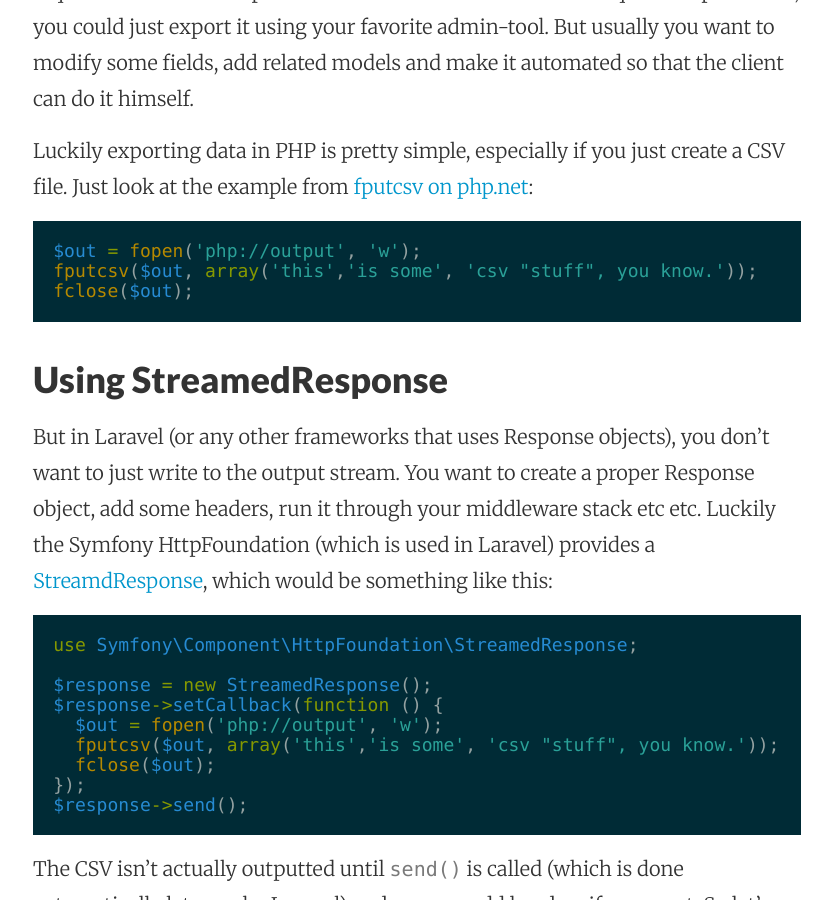
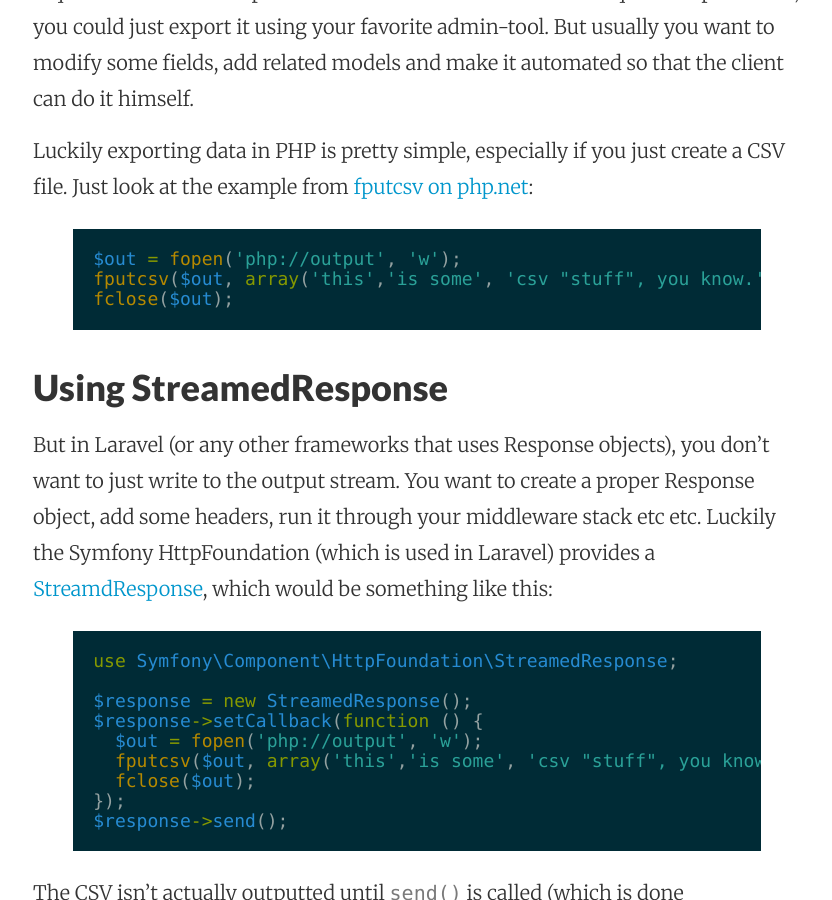
Before and after one commit to barryvdh/barryvdh.github.io, a Jekyll site: the page built from _posts/2015-02-08-streaming-large-csv-files-with-laravel-chunk.md, in a window 1280 px wide and 900 px high, scrolled down 738 px. Shown: the whole window, without its empty margins (223-1055 px from the left). Built offline with Jekyll 4.4.1, drawn with Linux system fonts in a browser that asks for light colours; nearby versions of some CDN libraries.

Commit message:
TWeak highlighting

````diff
--- a/_posts/2015-02-08-streaming-large-csv-files-with-laravel-chunk.md
+++ b/_posts/2015-02-08-streaming-large-csv-files-with-laravel-chunk.md
@@ -11,16 +11,16 @@
 
 Luckily exporting data in PHP is pretty simple, especially if you just create a CSV file. Just look at the example from [fputcsv on php.net](http://php.net/manual/en/function.fputcsv.php):
 
-```php
+{% highlight php %}
 $out = fopen('php://output', 'w');
 fputcsv($out, array('this','is some', 'csv "stuff", you know.'));
 fclose($out);
-```
+{% endhighlight %}
 
 ### Using StreamedResponse
 But in Laravel (or any other frameworks that uses Response objects), you don't want to just write to the output stream. You want to create a proper Response object, add some headers, run it through your middleware stack etc etc. Luckily the Symfony HttpFoundation (which is used in Laravel) provides a [StreamdResponse](http://symfony.com/doc/current/components/http_foundation/introduction.html#streaming-a-response), which would be something like this:
 
-```php
+{% highlight php %}
 use Symfony\Component\HttpFoundation\StreamedResponse;
 
 $response = new StreamedResponse();
@@ -30,11 +30,11 @@
   fclose($out);
 });
 $response->send();
-```
+{% endhighlight %}
 
 The CSV isn't actually outputted until `send()` is called (which is done automatically later on by Laravel) and you can add headers if you want. So let's create a basic example to output a CSV directly file directly to the browser:
 
-```php
+{% highlight php %}
     use Symfony\Component\HttpFoundation\StreamedResponse;
 
     Route::get('export', function(){
@@ -68,14 +68,14 @@
 
         return $response;
     });
-```
+{% endhighlight %}
 
 So this should force the download of a CSV file with your users.
 
 ### Chunking large queries
 But what if you have thousands of rows in your database? The Streaming would work, but you can fill your memory up when you load all that data. Luckily Laravel provides the [`chunk()`](http://laravel.com/docs/5.0/queries#selects) method on its Query Builder. You can provide a number of rows to fetch at once, and a callback to run on the result. So we can replace the `User::all()` with the following:
 
-```php
+{% highlight php %}
     \User::chunk(500, function($users) use($handle) {
         foreach ($users as $user) {
             // Add a new row with data
@@ -86,7 +86,7 @@
             ]);
         }
     });
-```
+{% endhighlight %}
 
 This will keep your memory within limits.
 
````
